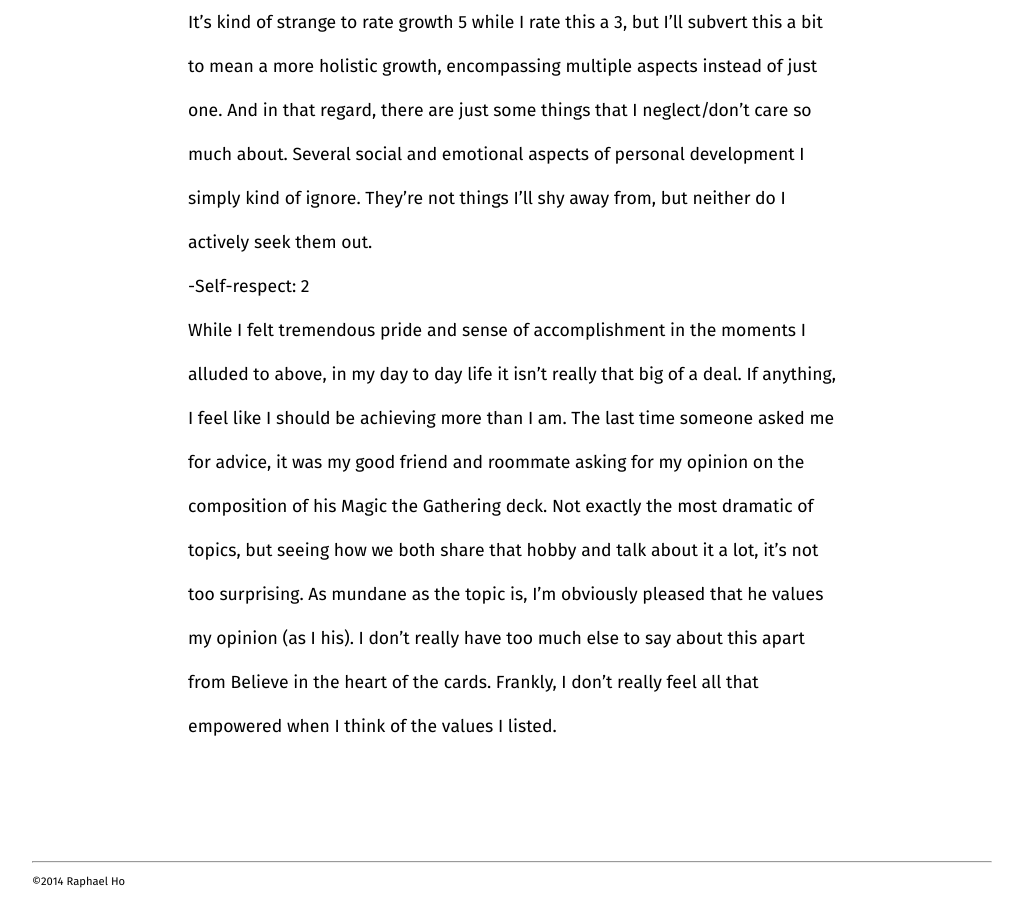
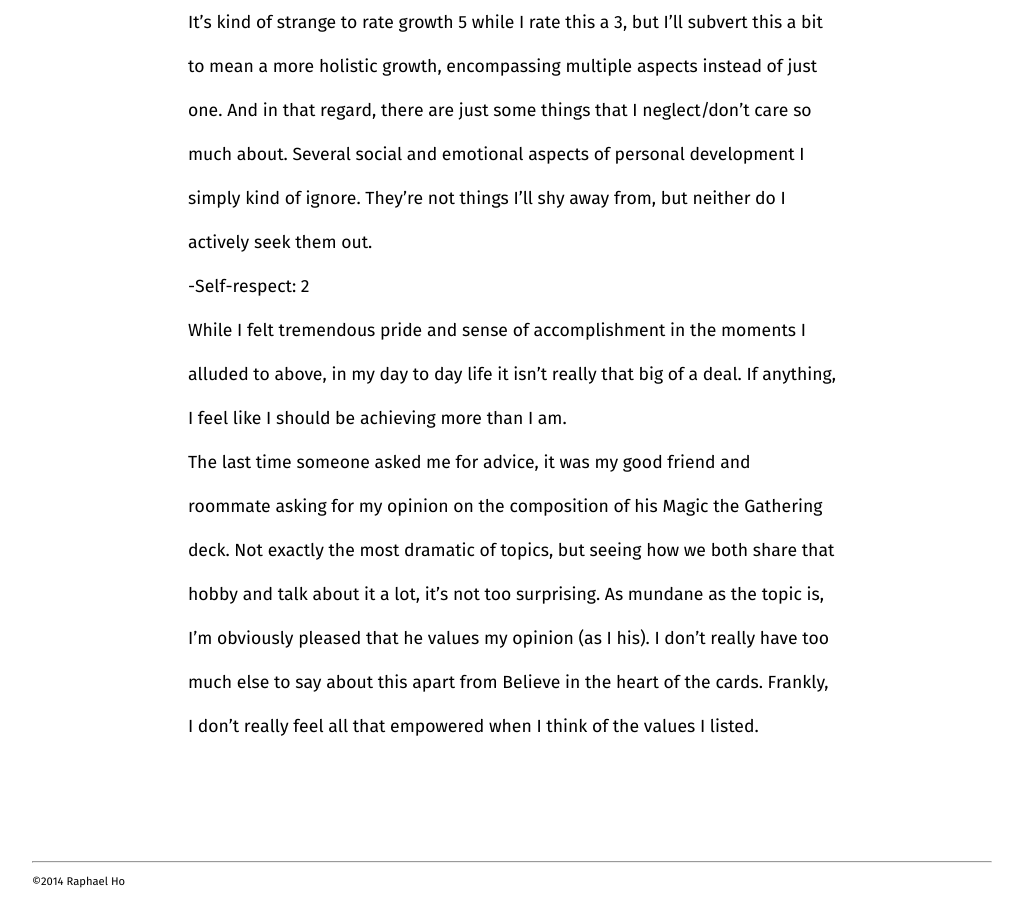
Before and after one commit to Kyhz/kyhz.github.io, a Jekyll site: the page built from _posts/2014-09-04-week7-cultural.md, in a window 1280 px wide and 900 px high, scrolled down 1753 px. Shown: the whole window, without its empty margins (128-1151 px from the left). Built offline with Jekyll 4.4.1, drawn with Linux system fonts in a browser that asks for light colours; part of the change alters nothing that is shown; some of the changed text lies outside the part shown.

```diff
--- a/_includes/header.html
+++ b/_includes/header.html
@@ -4,7 +4,7 @@
 		<ul class="nav_bar">
 			<li><a href="/index.html">Home</a></li>
 			<li><a href="/projects.html">Projects</a></li>
-			<li><a href="https://twitter.com/dat_kyhz" target"_blank">Twitter</a></li>
+			<li><a href="https://twitter.com/dat_kyhz" target="_blank">Twitter</a></li>
 		</ul>
 	</nav>
 </header>
--- a/_posts/2014-09-04-week7-cultural.md
+++ b/_posts/2014-09-04-week7-cultural.md
@@ -1,5 +1,6 @@
 ---
 layout: blog-post
+title: On Affirmation
 ---
 
 The values that really stand out for me are: Accomplishment, Commitment, Excitement, Growth, Personal development, Self-respect. Staring at this list, one thing that jumps out to me is that they're all deeply personal. It may speak something about either my personality or my experiences, or both. I cannot tell. In any case, the moments I've felt the strongest positive emotions were intrinsically tied to things I accomplished (mostly) on my own. If I had to pick one of the values mentioned earlier, it would probably be Accomplishment. The feeling of having done something worthwhile is a rare and cherished one (at least in my case). Doubly so when it is acknowledged by others. In a similar vein, personal failures are also something that affect me greatly. Success or failure in groups don't elicit the same elation or despair in me. Those feelings are mitigated when others are involved ("I had help." and "We all did badly.") So maybe the value I care about the most is actually Personal Accomplishment.
@@ -28,5 +29,6 @@ It's kind of strange to rate growth 5 while I rate this a 3, but I'll subvert th
 -Self-respect: 2
 
 While I felt tremendous pride and sense of accomplishment in the moments I alluded to above, in my day to day life it isn't really that big of a deal. If anything, I feel like I should be achieving more than I am.
+
 The last time someone asked me for advice, it was my good friend and roommate asking for my opinion on the composition of his Magic the Gathering deck. Not exactly the most dramatic of topics, but seeing how we both share that hobby and talk about it a lot, it's not too surprising. As mundane as the topic is, I'm obviously pleased that he values my opinion (as I his). I don't really have too much else to say about this apart from Believe in the heart of the cards.
 Frankly, I don't really feel all that empowered when I think of the values I listed.
```
